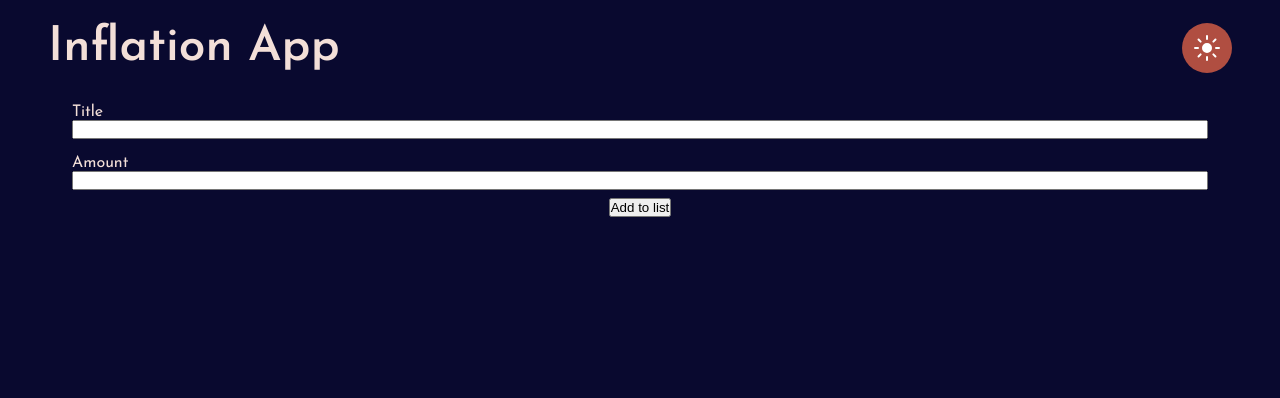
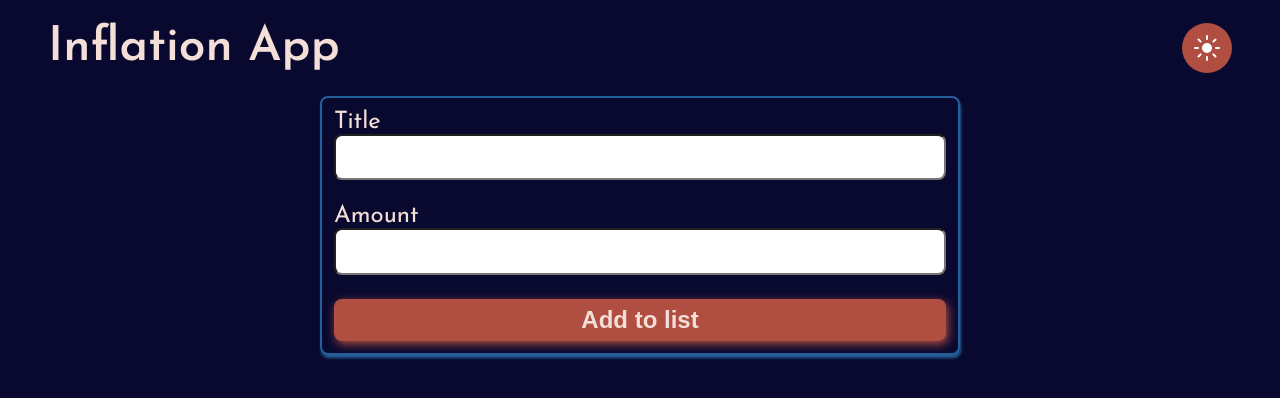
Before and after one commit to k-stopczynska/inflation-app, a React (Create React App) app: page / in a window 1280 px wide. Shown: the top 398 px of the page. Built offline with nearby package versions, Linux system fonts and the light colour scheme.

Commit message:
Getting user input and populating items array

```diff
--- a/src/App.js
+++ b/src/App.js
@@ -1,17 +1,27 @@
-import React, { useContext } from "react";
+import React, { useContext, useState } from "react";
 import Header from "./components/Header";
 import Form from "./components/Form";
-import ThemeContext from './contexts/theme-context'
+import ThemeContext from "./contexts/theme-context";
 import "./App.css";
 
+const itemsToBuy = [];
+
 function App() {
-const themeCtx = useContext(ThemeContext);
+  const themeCtx = useContext(ThemeContext);
+  const [enteredItems, setEnteredItems] = useState(itemsToBuy);
+
+  const addingNewItemHandler = (dataObj) => {
+    setEnteredItems((prevState) => {
+      console.log(enteredItems);
+      return [dataObj, ...prevState];
+    });
+  };
 
   return (
-    <div id="app" className={themeCtx.lightMode ? 'lightMode' : ''}>
+    <div id="app" className={themeCtx.lightMode ? "lightMode" : ""}>
       <Header />
       <main>
-      <Form />
+        <Form onAddingNewItem={addingNewItemHandler} />
       </main>
     </div>
   );
--- a/src/components/Form.js
+++ b/src/components/Form.js
@@ -1,18 +1,69 @@
-import React from "react";
+import React, { useState } from "react";
 import classes from "./Form.module.css";
 
-const Form = () => {
+const Form = (props) => {
+  const [newShopItem, setNewShopItem] = useState({itemTitle: '', itemAmount:''});
+
+
+  const titleChangeHandler = (e) => {
+    setNewShopItem((prevState) => {
+      return {
+        ...prevState,
+        itemTitle: e.target.value,
+      };
+    });
+  };
+
+  const amountChangeHandler = (e) => {
+    setNewShopItem((prevState) => {
+      return {
+        ...prevState,
+        itemAmount: e.target.value,
+      };
+    });
+  };
+
+  const onSubmitHandler = (e) => {
+    e.preventDefault();
+    const itemData = {
+      title: newShopItem.itemTitle,
+      amount: newShopItem.itemAmount,
+      id: Math.random().toString()
+    }
+    console.log(itemData);
+    props.onAddingNewItem(itemData)
+    setNewShopItem({itemTitle: '', itemAmount: ''});
+  };
+
   return (
-  <form type="submit" className={classes.form__controls}>
+    <form
+      type="submit"
+      className={classes.form__controls}
+      onSubmit={onSubmitHandler}
+    >
       <div className={classes.form__control}>
         <label htmlFor="title">Title</label>
-    <input id="title" name="title" type="text"></input>
+        <input
+          id="title"
+          name="title"
+          type="text"
+          onChange={titleChangeHandler}
+          value={newShopItem.itemTitle}
+        ></input>
       </div>
       <div className={classes.form__control}>
         <label htmlFor="amount">Amount</label>
-    <input id="amount" name="amount" type="number"></input>
+        <input
+          id="amount"
+          name="amount"
+          type="number"
+          onChange={amountChangeHandler}
+          value={newShopItem.itemAmount}
+        ></input>
       </div>
+      <div className={classes.form__control}>
         <button type="submit">Add to list</button>
+      </div>
     </form>
   );
 };
--- a/src/components/Form.module.css
+++ b/src/components/Form.module.css
@@ -1,7 +1,11 @@
 .form__controls {
+   border: 2px solid var(--color-borders);
+   border-radius: 8px;
+   box-shadow: 1px 3px 3px var(--color-borders);
     display: flex;
     flex-direction: column;
     align-items: center;
+    font-size: 1.5rem;
     width: 90%;
 }
 
@@ -11,3 +15,29 @@
     padding: .5em;
     width: 100%;
 }
+
+.form__control input,
+.form__control button {
+    border-radius: 8px;
+    cursor: pointer;
+    font-size: 1.5rem;
+    padding: .3em;
+}
+
+.form__control button {
+    background: var(--color-accent);
+    border: none;
+    box-shadow: 2px 3px 10px var(--color-accent);
+    color: var(--color-text);
+    font-weight: bold;
+}
+
+.form__control button:hover {
+    opacity: .8;
+}
+
+@media (min-width: 920px) {
+    .form__controls {
+        width: 50%;
+    }
+}
--- a/src/components/List.js
+++ b/src/components/List.js
@@ -0,0 +1 @@
+import React from 'react';
```
Lines whose indentation alone changed are shown as unchanged.
